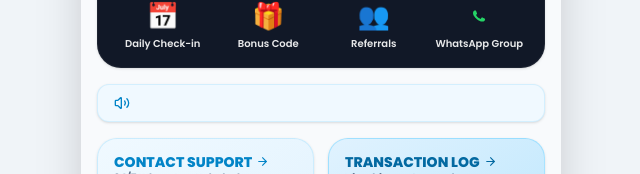
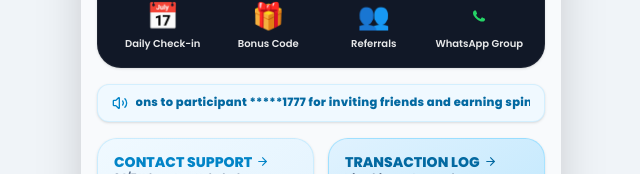
Before and after one commit to chinedu-freedom/Ravenearning, a Next.js app: page /dashboard in a window 1280 px wide. Both pictures are taken after a click on the button "Click to subscribe to the Telegram channel". Shown: the part 390-564 px from the top of the page, without its empty margins (319-959 px from the left). Built offline with nearby package versions, Linux system fonts and the light colour scheme; no server answers.

Commit message:
fix: Make ticker announcement text display immediately on page load with seamless loop

```diff
--- a/src/app/dashboard/page.jsx
+++ b/src/app/dashboard/page.jsx
@@ -193,11 +193,16 @@ export default function DashboardPage() {
         </div>
 
         {/* Announcement Bar */}
-        <div className="bg-[#f0f9ff] text-[#0369a1] px-4 py-2.5 rounded-xl flex items-center gap-2 overflow-hidden shadow-sm border border-sky-200/50">
+        <div className="bg-[#f0f9ff] text-[#0369a1] px-3.5 py-2.5 rounded-xl flex items-center gap-2 overflow-hidden shadow-sm border border-sky-200/50">
           <Volume2 size={16} className="shrink-0 text-[#0284c7]" />
-          <div className="relative flex-1 overflow-hidden h-4">
-            <div className="absolute whitespace-nowrap animate-[marquee_15s_linear_infinite] text-[11.5px] font-extrabold tracking-wide">
-              Congratulations to participant *****1777 for inviting friends and earning spins! • Congrats to *****8921 for successfully activating plan! • Welcome new member *****4412 to Ravenearning network! • Get up to 10% daily commissions.
+          <div className="relative flex-1 overflow-hidden h-4 flex items-center">
+            <div className="flex whitespace-nowrap animate-marquee text-[11.5px] font-extrabold tracking-wide">
+              <span className="inline-block pr-6">
+                Congratulations to participant *****1777 for inviting friends and earning spins! • Congrats to *****8921 for successfully activating plan! • Welcome new member *****4412 to Ravenearning network! • Get up to 10% daily commissions.
+              </span>
+              <span className="inline-block pr-6">
+                Congratulations to participant *****1777 for inviting friends and earning spins! • Congrats to *****8921 for successfully activating plan! • Welcome new member *****4412 to Ravenearning network! • Get up to 10% daily commissions.
+              </span>
             </div>
           </div>
         </div>
--- a/src/app/globals.css
+++ b/src/app/globals.css
@@ -34,12 +34,12 @@ body {
 }
 
 @keyframes marquee {
-  0% { transform: translateX(100%); }
-  100% { transform: translateX(-100%); }
+  0% { transform: translateX(0); }
+  100% { transform: translateX(-50%); }
 }
 
-.animate-\[marquee_15s_linear_infinite\] {
-  animation: marquee 15s linear infinite;
+.animate-marquee {
+  animation: marquee 25s linear infinite;
 }
 
 @keyframes scrollVertical {
```
